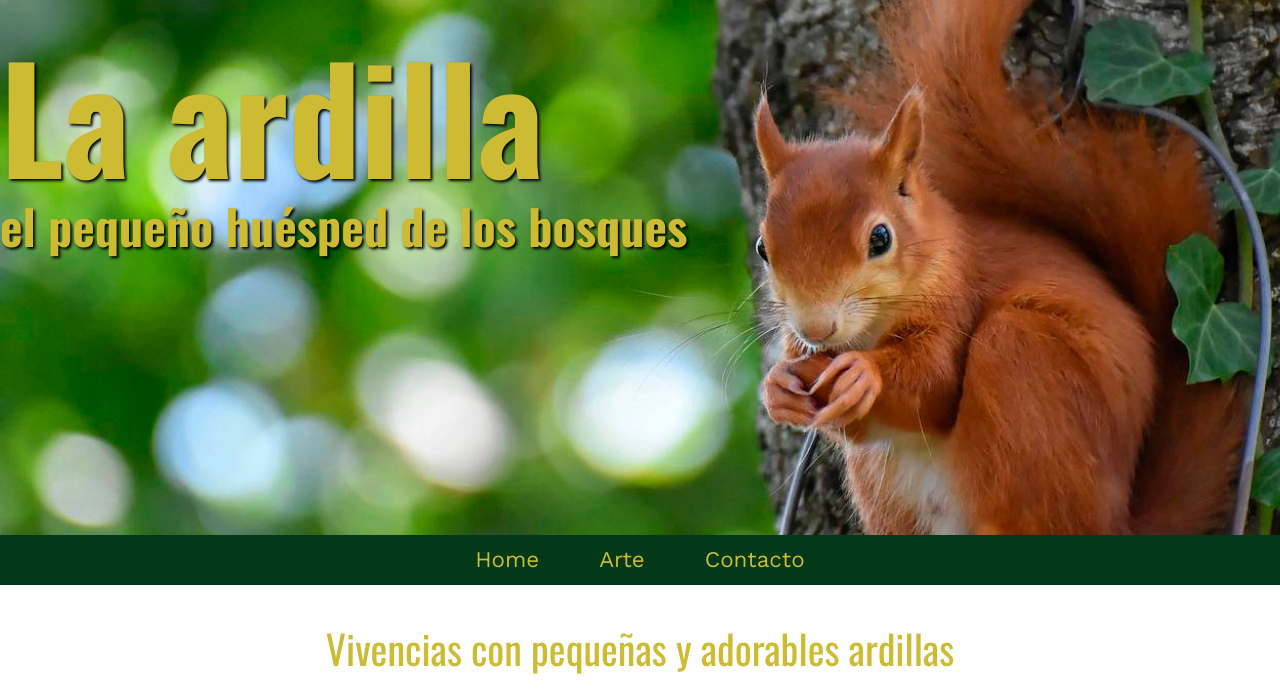
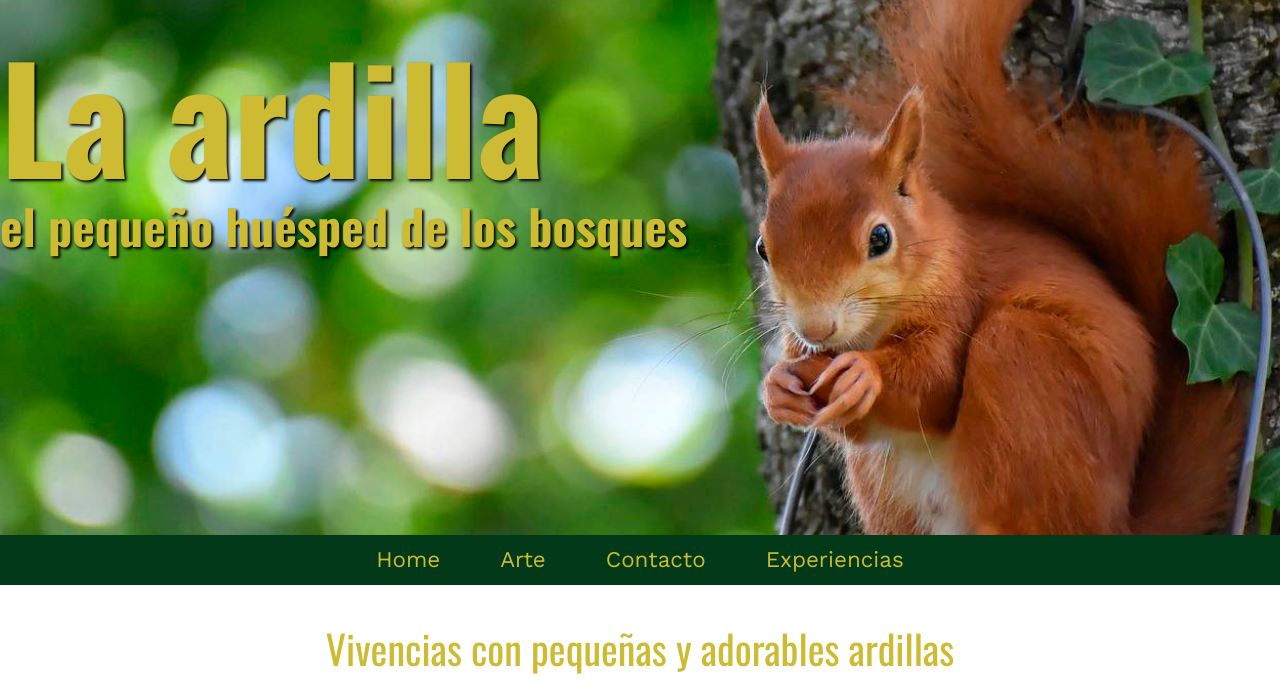
Before and after one commit to Aidabravo/ardilla, a plain HTML site: page experiencias.html in a window 1280 px wide. Shown: the top 699 px of the page. Drawn offline with nearby package versions, Linux system fonts and the light colour scheme.

Commit message:
Añado el enlace de experiencias en menu

```diff
--- a/experiencias.html
+++ b/experiencias.html
@@ -46,8 +46,12 @@
                         <li>
                             <a href="arte-ardilla.html">Arte</a>
                         </li>
+
                         <li>
                             <a href="contacto.html">Contacto</a>
+                        </li>
+                        <li>
+                            <a href="experiencias.html">Experiencias</a>
                         </li>
                     </ul>
                 </nav>
```
Also changed, not shown: experiencia-ajedrez.html (+3 -0 lines), experiencia-besos.html (+3 -0 lines).
